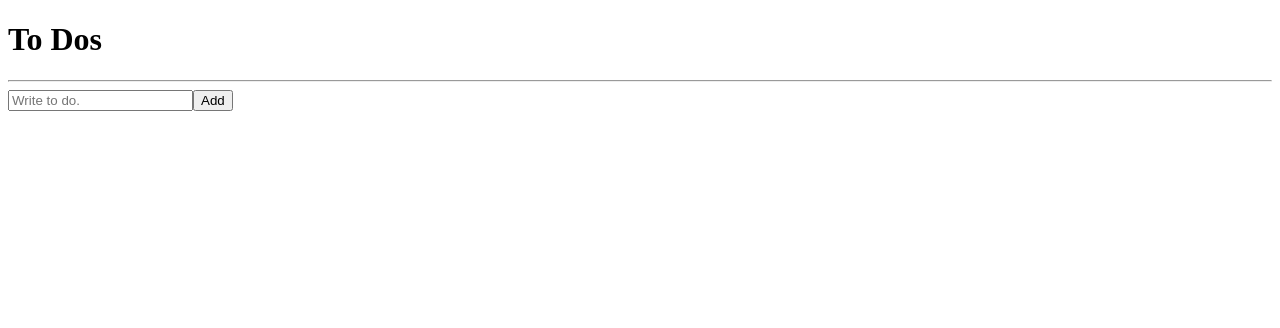
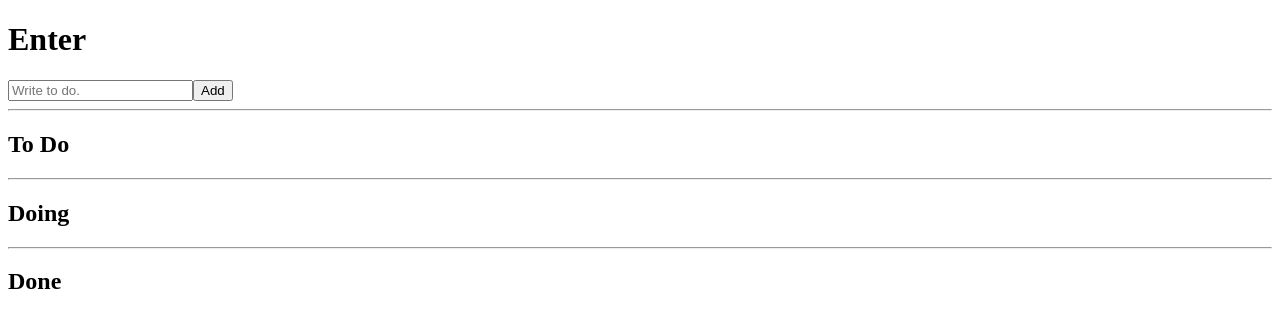
Before and after one commit to kirtimukha/rjs-trello, a React (Create React App) app: page / in a window 1280 px wide. Shown: the top 328 px of the page. Built offline with nearby package versions, Linux system fonts and the light colour scheme.

Commit message:
[U] recoil - selector 적용하기

```diff
--- a/src/TodoList.tsx
+++ b/src/TodoList.tsx
@@ -3,7 +3,7 @@ import CreateToDo from "./components/CreateToDo";
 import ToDo from "./components/ToDo";
 import styled from "styled-components";
 import {useRecoilValue} from "recoil";
-import {todoStateAtom} from "./atom/atom";
+import {toDoSelector, toDoStateAtom} from "./atom/atom";
 const Todos = styled.ol`
   float: none;
   margin:0;
@@ -16,16 +16,39 @@ const Todos = styled.ol`
     }
 `
 const TodoList = () => {
-  const toDos = useRecoilValue(todoStateAtom);
-  console.log(toDos);
+  //const toDos = useRecoilValue(toDoStateAtom);
+  const [todo, doing, done] = useRecoilValue(toDoSelector);
+  //console.log(selectorOutput);
   return(
     <div>
-      <h1>To Dos</h1>
+      <h1>Enter</h1>
+
+      <CreateToDo />
       <hr />
-      <CreateToDo />
+      <h2>
+        To Do
+      </h2>
       <Todos type="1">
         {/*{toDos.map((toDo) => <ToDo text={toDo.text} category={toDo.category} id={toDo.id}  />)}*/}
-        {toDos.map((toDo) => <ToDo key={toDo.id} {...toDo} />)} {/* { ...toDo } toDo(IToDo[])의 모든 원소가 동일한 형태로 반복된다.*/}
+        {todo.map((toDo) => <ToDo key={toDo.id} {...toDo} />)} {/* { ...toDo } toDo(IToDo[])의 모든 원소가 동일한 형태로 반복된다.*/}
+      </Todos>
+      <hr />
+
+      <h2>
+        Doing
+      </h2>
+      <Todos type="1">
+        {/*{toDos.map((toDo) => <ToDo text={toDo.text} category={toDo.category} id={toDo.id}  />)}*/}
+        {doing.map((toDo) => <ToDo key={toDo.id} {...toDo} />)} {/* { ...toDo } toDo(IToDo[])의 모든 원소가 동일한 형태로 반복된다.*/}
+      </Todos>
+      <hr />
+
+      <h2>
+       Done
+      </h2>
+      <Todos type="1">
+        {/*{toDos.map((toDo) => <ToDo text={toDo.text} category={toDo.category} id={toDo.id}  />)}*/}
+        {done.map((toDo) => <ToDo key={toDo.id} {...toDo} />)} {/* { ...toDo } toDo(IToDo[])의 모든 원소가 동일한 형태로 반복된다.*/}
       </Todos>
 
 
--- a/src/atom/atom.tsx
+++ b/src/atom/atom.tsx
@@ -1,4 +1,4 @@
-import {atom} from "recoil";
+import {atom, selector} from "recoil";
 
 export interface IForm {
   toDo: string;
@@ -9,7 +9,21 @@ export interface IToDo {
   id: number;
   category: "TO_DO" | "DOING" | "DONE";
 }
-export const todoStateAtom = atom<IToDo[]>({
+export const toDoStateAtom = atom<IToDo[]>({
   key: "toDo",
   default:[],
 })
+
+export const toDoSelector = selector({
+  //atom 스테이트를 변환시키는 용도로 셀렉터를 사용한다.
+  key:"toDoSelector",
+  get: ({ get }) => {
+   // const toDos = get(toDoStateAtom);
+    const toDos = get(toDoStateAtom)
+    return [
+      toDos.filter((toDo) => toDo.category === "TO_DO"),
+      toDos.filter((toDo) => toDo.category === "DOING"),
+      toDos.filter((toDo) => toDo.category === "DONE"),
+    ];
+  }
+})
--- a/src/components/CreateToDo.tsx
+++ b/src/components/CreateToDo.tsx
@@ -1,11 +1,11 @@
 import React from "react";
 import {useForm} from "react-hook-form";
 import { useSetRecoilState} from "recoil";
-import {IForm, todoStateAtom} from "../atom/atom";
+import {IForm, toDoStateAtom} from "../atom/atom";
 
 const CreateToDo = () => {
   const { register, handleSubmit, setValue } = useForm<IForm>();
-  const setToDos =useSetRecoilState(todoStateAtom);
+  const setToDos =useSetRecoilState(toDoStateAtom);
   const handleValid = ({toDo}:IForm)=>{
     setToDos((oldTodos) => [{text:toDo, id:Date.now(), category:"TO_DO"}, ...oldTodos])
     //setToDos 는 스테이트를 직접 받을 수도 있고, 다른 함수를 받을 수도 있다
--- a/src/components/ToDo.tsx
+++ b/src/components/ToDo.tsx
@@ -1,21 +1,25 @@
 import React from 'react'
-import {IToDo, todoStateAtom} from "../atom/atom";
+import {IToDo, toDoStateAtom} from "../atom/atom";
 import {useSetRecoilState} from "recoil";
 
 {/*  2. 버튼에 네임을 붙이는 방식 */}
 const ToDo = ({text, category, id}:IToDo) => { //2. id를 인자로 추가하고 아톰을 수정할 수 있도록 한다.
-  const setToDos = useSetRecoilState(todoStateAtom);
+  const setToDos = useSetRecoilState(toDoStateAtom);
   const fnChgCate = (event:React.MouseEvent<HTMLButtonElement>) => {
     //console.log( event.currentTarget.name ) ; 0. 0을 1처럼 쓸 수 있다
     const {currentTarget:{name}} = event; // 1. event의 커런트 타켓에 들어가서 네임을 받는다
     setToDos((oldToDos) => {
       //3. id를 기반으로 수정하고자 하는 어레이의 인덱스를 찾는다.
       const targetIndex = oldToDos.findIndex(toDo => toDo.id === id) //라인 6에서 받은 props로 받은 아이디와 동일한 index를 찾는다
-      //console.log(targetIndex);
       const oldToDo = oldToDos[targetIndex];
       const newToDo = {text:text, id:id, category: name as any}
-      console.log(oldToDo, newToDo);
-      return [...oldToDos.slice(0, targetIndex), newToDo, ...oldToDos.slice(targetIndex+1)];
+      //console.log(targetIndex);
+      // console.log(oldToDo, newToDo);
+      return [
+        ...oldToDos.slice(0, targetIndex),
+        newToDo,
+        ...oldToDos.slice(targetIndex+1)
+      ];
     })
   };
   return (
```
